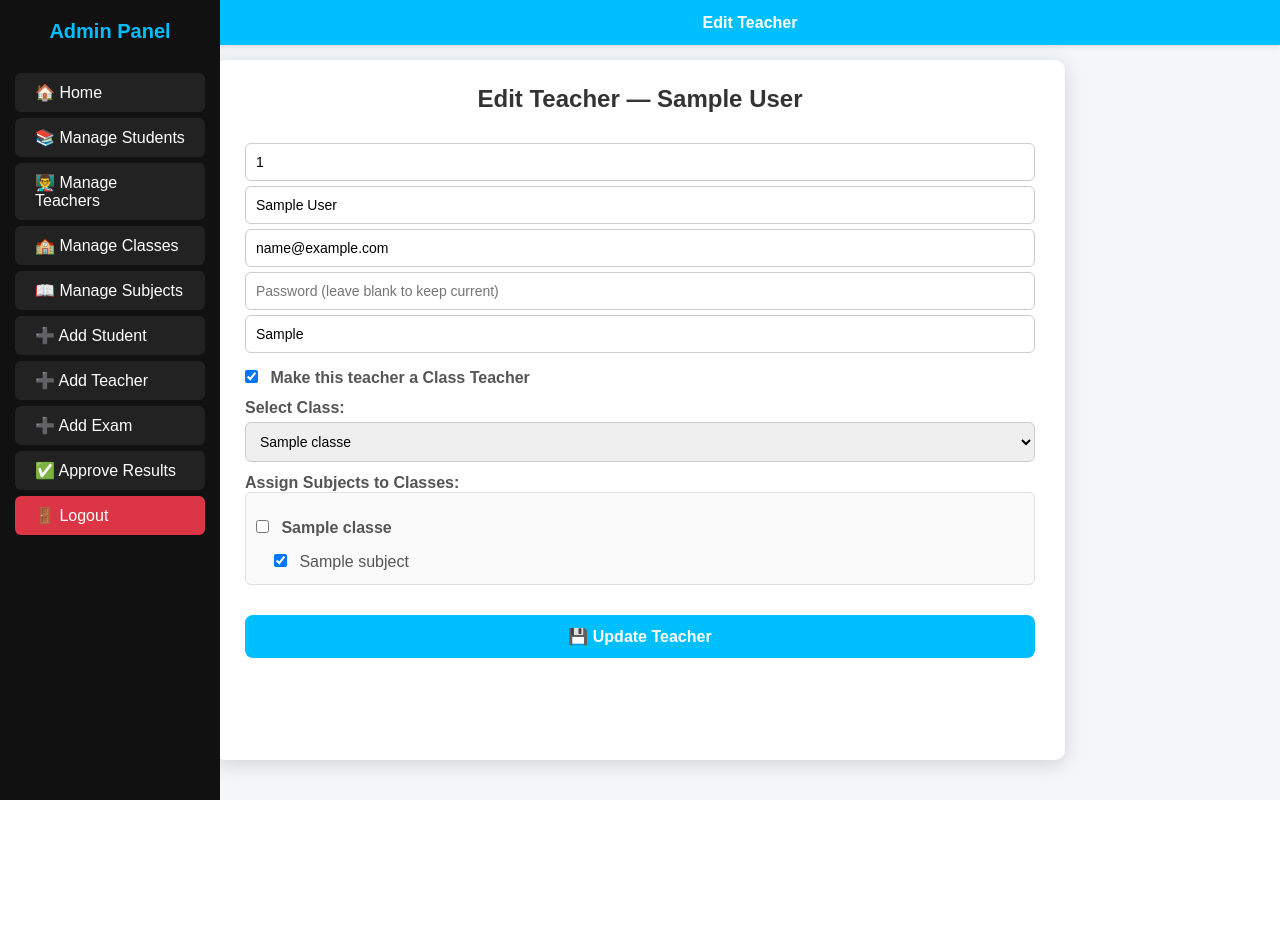
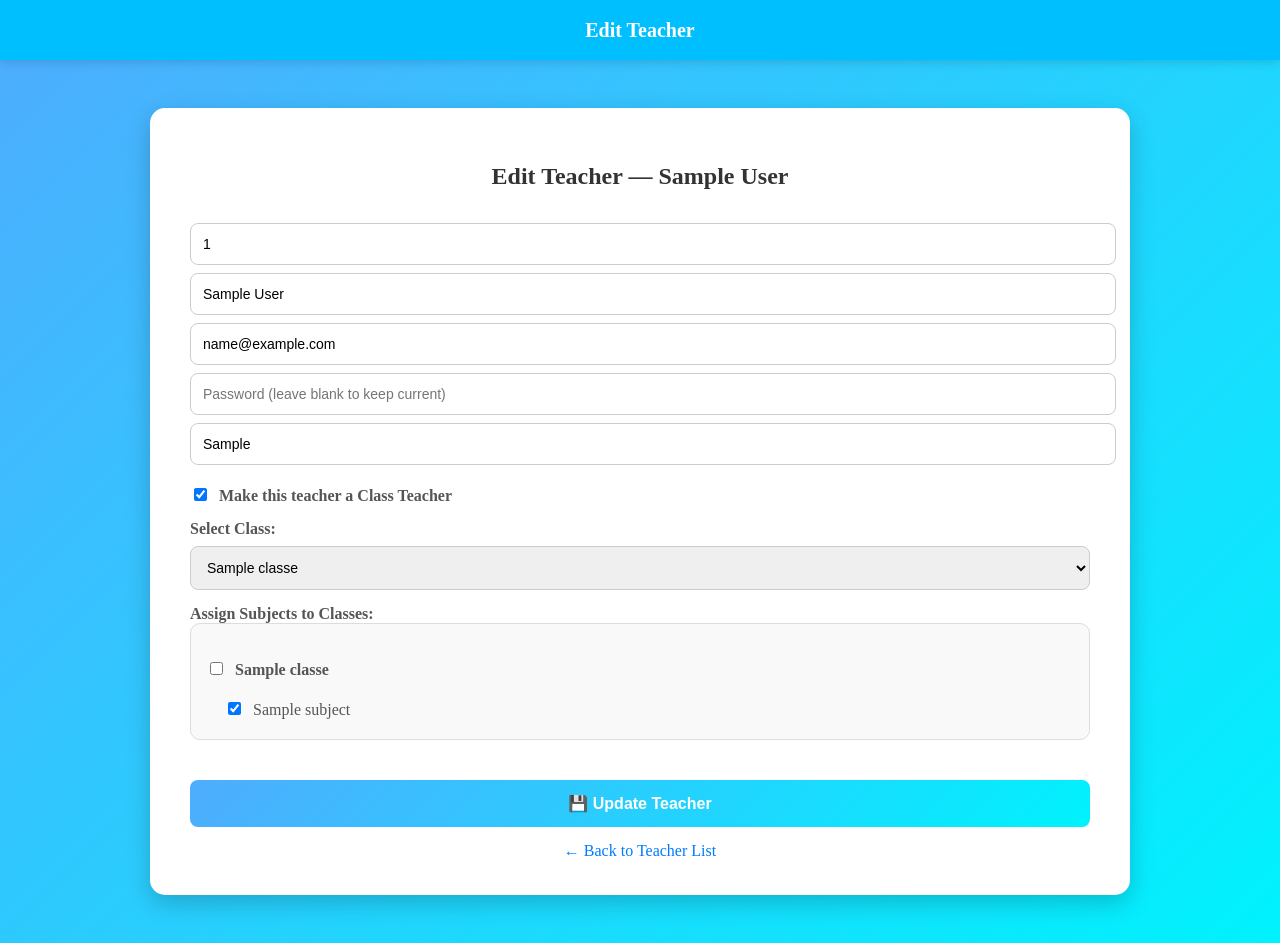
Before and after one commit to SujalChhetrikarki/Student_Management_System, a PHP site: page /Admin/Manage_Teachers/edit_teacher.php?teacher_id=1 in a window 1280 px wide. Before the commit the page ends 800 px from the top, so only its background shows below. Run offline with PHP 8.4, Linux system fonts and the light colour scheme; the visitor is signed in with stand-in values (Sample User, id 1); tables that the repository leaves empty or names only in its code hold one stand-in row (values such as "Sample post").

Commit message:
10/31/2025

```diff
--- a/Admin/Manage_Teachers/edit_teacher.php
+++ b/Admin/Manage_Teachers/edit_teacher.php
@@ -65,66 +65,115 @@ while ($s = $subjectQuery->fetch_assoc()) {
 <meta charset="UTF-8">
 <title>Edit Teacher</title>
 <style>
+<style>
 /* Global */
-* { box-sizing: border-box; margin: 0; padding: 0; font-family: Arial, sans-serif; }
-body { background: #f4f6f9; display: flex; min-height: 100vh; }
+* { box-sizing: border-box; margin: 0; padding: 0; font-family: 'Segoe UI', sans-serif; }
 
-/* Sidebar */
-.sidebar { width: 220px; background: #111; color: #fff; height: 100vh; position: fixed; top: 0; left: 0; padding-top: 20px; }
-.sidebar h2 { text-align:center; color:#00bfff; margin-bottom:30px; font-size:20px; }
-.sidebar a { display:block; padding:10px 20px; margin:6px 15px; background:#222; color:#fff; text-decoration:none; border-radius:6px; transition:0.3s; }
-.sidebar a:hover { background:#00bfff; color:#111; }
-.sidebar a.logout { background:#dc3545; }
-.sidebar a.logout:hover { background:#ff4444; color:#fff; }
+body {
+    background: linear-gradient(135deg, #4facfe, #00f2fe);
+    display: flex;
+    flex-direction: column;
+    min-height: 100vh;
+    align-items: center;
+}
 
-/* Header */
-#header { position: fixed; top: 0; left: 220px; right: 0; height: 45px; background: #00bfff; color: #fff; display: flex; align-items: center; justify-content: center; font-size: 16px; font-weight: bold; box-shadow: 0 2px 5px rgba(0,0,0,0.1); z-index: 100; }
+/* Header (now full width) */
+#header {
+    width: 100%;
+    height: 60px;
+    background: #00bfff;
+    color: #fff;
+    display: flex;
+    align-items: center;
+    justify-content: center;
+    font-size: 20px;
+    font-weight: bold;
+    box-shadow: 0 2px 10px rgba(0,0,0,0.15);
+    position: fixed;
+    top: 0;
+    left: 0;
+    z-index: 100;
+}
 
-/* Container */
-.container { max-width: 850px; width: 100%; background: #fff; padding: 25px 30px; border-radius: 10px; box-shadow: 0 4px 20px rgba(0,0,0,0.15); margin: 60px auto 40px auto; }
-.container h2 { text-align:center; margin-bottom:25px; color:#333; }
+/* Container centered below header */
+.container {
+    background: #fff;
+    padding: 35px 40px;
+    border-radius: 15px;
+    box-shadow: 0 8px 25px rgba(0,0,0,0.2);
+    width: 900px;
+    margin-top: 100px; /* below header */
+    margin-bottom: 40px;
+    animation: fadeIn 0.8s ease-in-out;
+}
 
-/* Form Styling */
-form label { display:block; margin-top:12px; font-weight:bold; color:#555; }
-form input, form select, form button { font-family: inherit; }
-form input, form select { width:100%; padding:10px; margin-top:5px; border-radius:6px; border:1px solid #ccc; font-size:14px; }
-form input[type="checkbox"] { width:auto; margin-right:8px; }
-form button { width:100%; padding:12px; margin-top:20px; background:#00bfff; color:#fff; font-size:16px; font-weight:bold; border:none; border-radius:8px; cursor:pointer; transition:0.3s; }
-form button:hover { background:#007bb5; }
+.container h2 {
+    text-align: center;
+    margin-bottom: 25px;
+    color: #333;
+}
 
 /* Messages */
 .msg { text-align:center; margin-bottom:15px; font-weight:bold; }
 .error { color:#dc3545; }
 .success { color:#28a745; }
 
-/* Notes */
-.note { font-size:12px; color:#555; margin-top:5px; }
+/* Form styling */
+form label { display:block; margin-top:15px; font-weight:bold; color:#555; }
+form input, form select {
+    width:100%;
+    padding:12px;
+    margin-top:8px;
+    border-radius:8px;
+    border:1px solid #ccc;
+    font-size:14px;
+    transition: 0.3s;
+}
+form input:focus, form select:focus {
+    border:1px solid #4facfe;
+    box-shadow: 0 0 8px rgba(79,172,254,0.3);
+}
+form input[type="checkbox"] { width:auto; margin-right:8px; }
 
-/* Subjects grid */
-.subjects-grid { display: grid; grid-template-columns: 1fr 1fr; gap: 8px; margin-top:5px; }
-.subjects-grid label { font-weight: normal; }
+form button {
+    width:100%;
+    padding:14px;
+    margin-top:25px;
+    background: linear-gradient(135deg, #4facfe, #00f2fe);
+    color:#fff;
+    font-size:16px;
+    font-weight:bold;
+    border:none;
+    border-radius:8px;
+    cursor:pointer;
+    transition:0.3s;
+}
+form button:hover {
+    background: linear-gradient(135deg, #00f2fe, #4facfe);
+    transform: translateY(-2px);
+    box-shadow: 0 5px 15px rgba(0,0,0,0.2);
+}
 
-/* class-subject box */
-.class-box { border:1px solid #e0e0e0; padding:10px; border-radius:6px; margin-bottom:10px; background:#fafafa; }
-.class-box .class-title { font-weight:bold; margin-bottom:6px; }
-.class-box .subjects-list label { display:block; font-weight:normal; margin-bottom:3px; }
+/* Subjects section */
+.class-box {
+    border:1px solid #ddd;
+    padding:15px;
+    border-radius:10px;
+    margin-bottom:15px;
+    background:#f9f9f9;
+}
+.class-title { font-weight:bold; margin-bottom:10px; }
+.subjects-list label { display:block; font-weight:normal; margin-bottom:5px; }
+
+/* Animation */
+@keyframes fadeIn {
+    from { opacity: 0; transform: translateY(-10px); }
+    to { opacity: 1; transform: translateY(0); }
+}
 </style>
 </head>
 <body>
 
-<div class="sidebar">
-    <h2>Admin Panel</h2>
-    <a href="../index.php">🏠 Home</a>
-        <a href="../Manage_student/Managestudent.php">📚 Manage Students</a>
-        <a href="./Teachersshow.php">👨‍🏫 Manage Teachers</a>
-        <a href="../Classes/classes.php">🏫 Manage Classes</a>
-        <a href="../subjects.php">📖 Manage Subjects</a>
-        <a href="../add_student.php">➕ Add Student</a>
-        <a href="../add_teacher.php">➕ Add Teacher</a>
-        <a href="../Add_exam/add_exam.php">➕ Add Exam</a>
-        <a href="../admin_approve_results.php">✅ Approve Results</a>
-        <a href="../logout.php" class="logout">🚪 Logout</a>
-</div>
 
 <div id="header">Edit Teacher</div>
 
@@ -193,6 +242,7 @@ form button:hover { background:#007bb5; }
         </div>
 
         <button type="submit">💾 Update Teacher</button>
+        <a href="Teachersshow.php" style="display:block; text-align:center; margin-top:15px; color:#007bff; text-decoration:none;">← Back to Teacher List</a>
     </form>
 </div>
 
--- a/Admin/classes/classes.php
+++ b/Admin/classes/classes.php
@@ -101,7 +101,6 @@ if (!$result) {
                         <a class="btn-sm" href="edit_class.php?id=<?= $row['class_id']; ?>">✏ Edit</a>
                         <a class="btn-sm danger" href="delete_class.php?id=<?= $row['class_id']; ?>" onclick="return confirm('Delete this class?')">🗑 Delete</a>
                         <a class="btn-sm" href="view_students.php?id=<?= $row['class_id']; ?>">👨‍🎓 Students</a>
-                        <a class="btn-sm" href="view_subjects.php?id=<?= $row['class_id']; ?>">📖 Subjects</a>
                     </td>
                 </tr>
             <?php endwhile; ?>
```
Also changed, not shown: Admin/classes/edit_class.php (+86 -3 lines), Admin/classes/view_students.php (+94 -1 lines).
